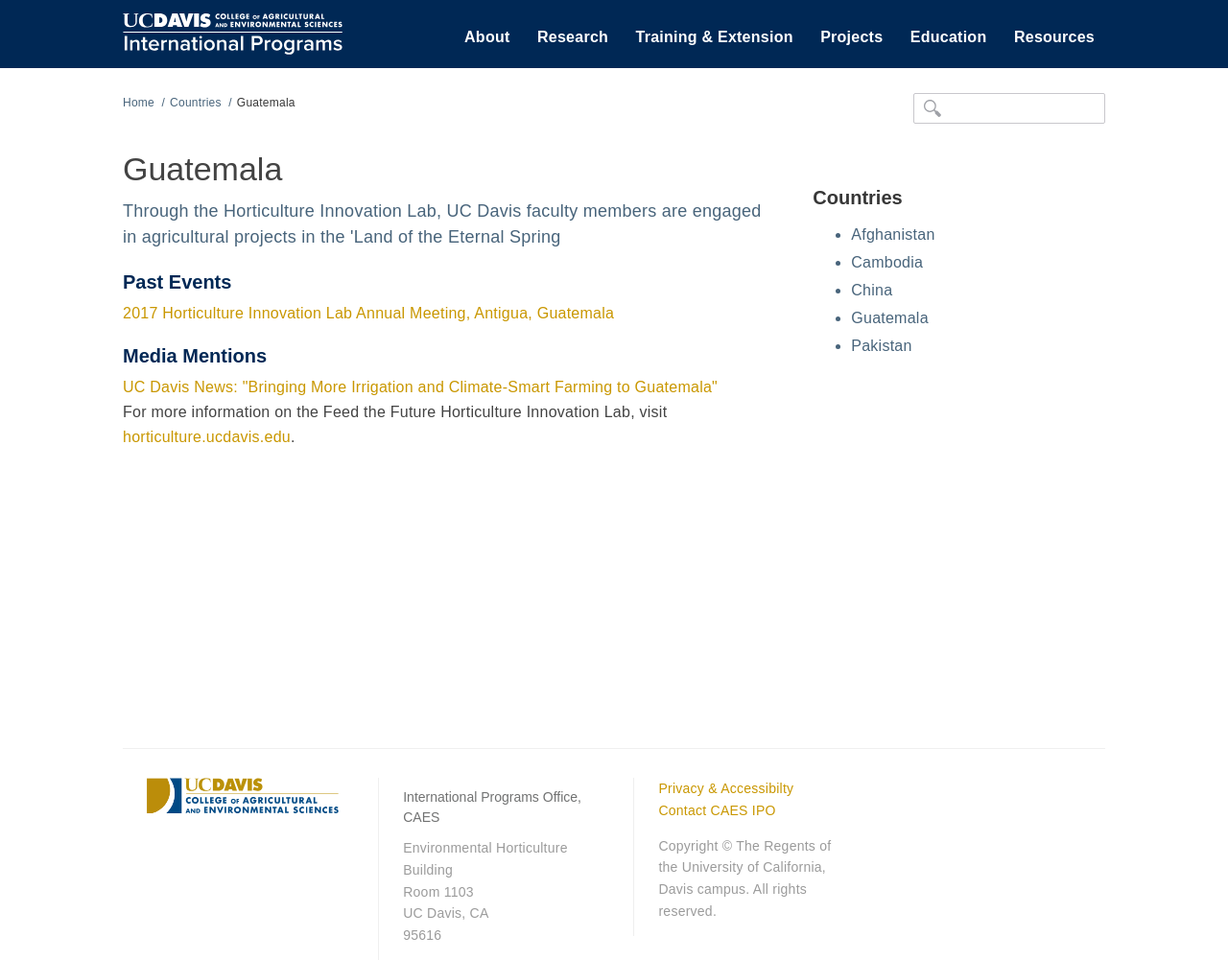
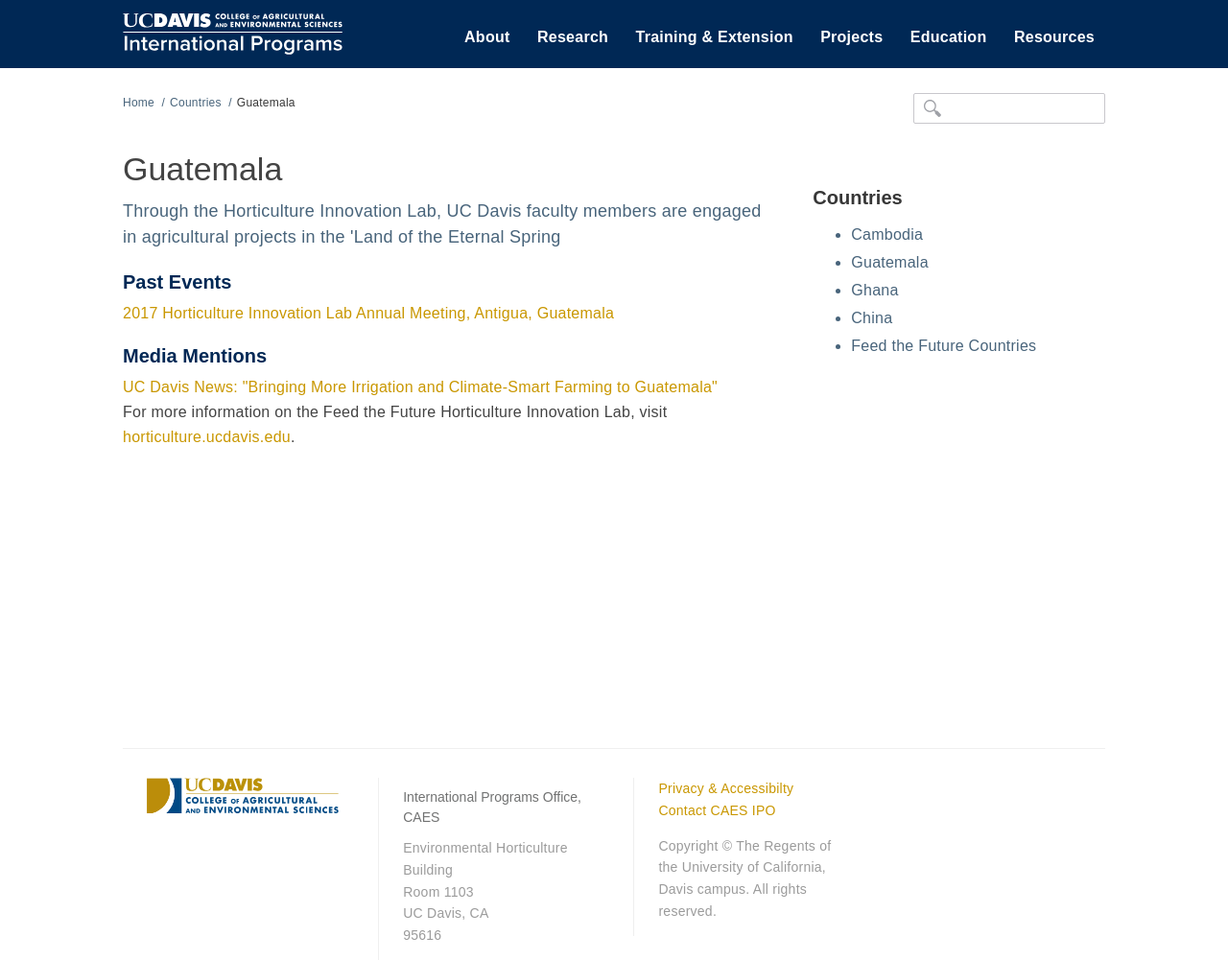
Before and after one commit to ucdavis/ip, a Jekyll site: the page built from _posts/countries/2015-12-15-Guatemala.markdown, in a window 1280 px wide. Shown: the whole page at 96% size. Built offline with Jekyll 4.4.1, drawn with Linux system fonts in a browser that asks for light colours; nearby versions of some CDN libraries.

Commit message:
edit country list

```diff
--- a/_includes/countrylist.html
+++ b/_includes/countrylist.html
@@ -1,9 +1,9 @@
 <h3>Countries</h3>
 <ul class="countrylist">
-  <li><a href="/countries/afghanistan">Afghanistan</a></li>
   <li><a href="/countries/cambodia">Cambodia</a></li>
+  <li><a href="/countries/guatemala">Guatemala</a></li>
+  <li><a href="/projects/RING">Ghana</a></li>
   <li><a href="/countries/china">China</a></li>
-  <li><a href="/countries/guatemala">Guatemala</a></li>
-  <li><a href="/countries/pakistan">Pakistan</a></li>
+  <li><a href="/research/innovationlab">Feed the Future Countries</a></li>
 
 </ul>
```
